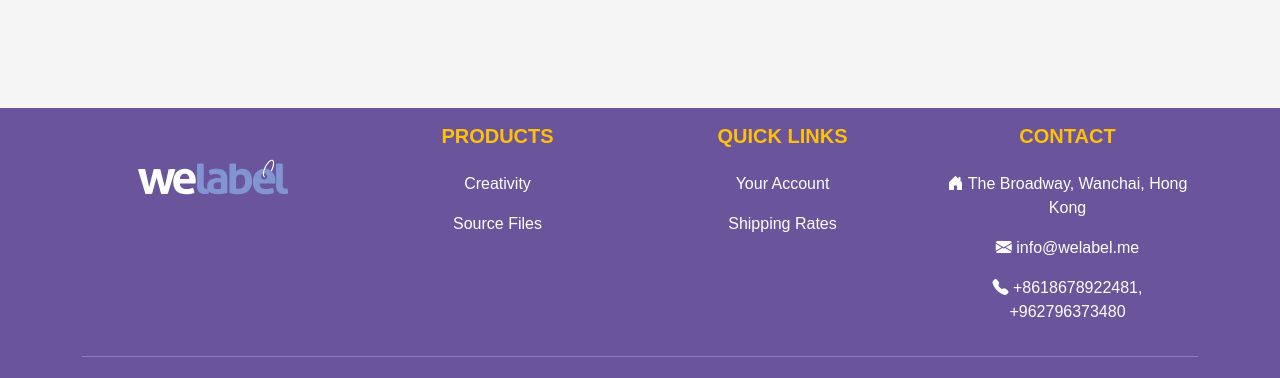
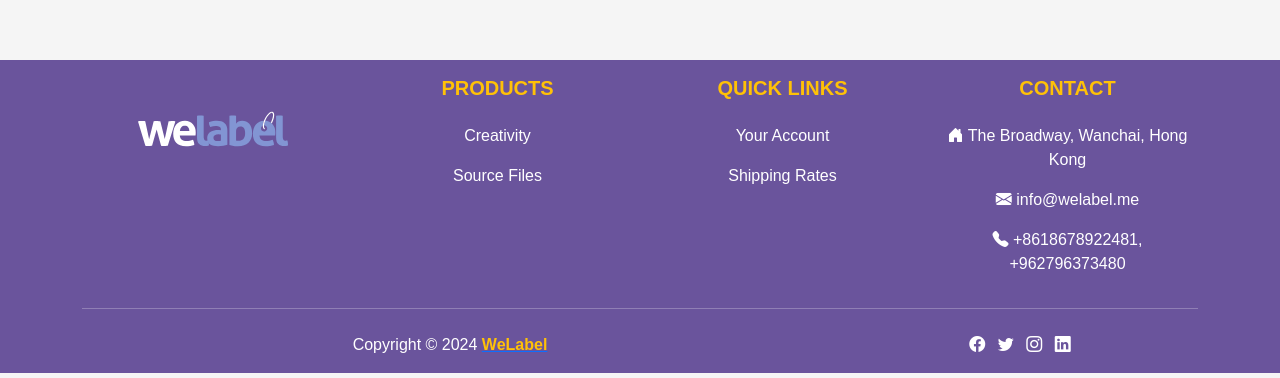
Before and after one commit to jilosius/welabel_site, a website with bundled scripts: page index.html in a window 1280 px wide. Shown: the part 2395-2773 px from the top of the page. Built offline with nearby package versions, Linux system fonts and the light colour scheme; grey boxes are pictures that could not be loaded.

Commit message:
removed top margin from footer

```diff
--- a/components/footer.html
+++ b/components/footer.html
@@ -1,4 +1,4 @@
-<footer class="footer text-md-left text-white  mt-5">
+<footer class="footer text-md-left text-white">
   <div class="container text-center text-md-left">
       <div class="row">
           <!-- Company Name Section -->
```
